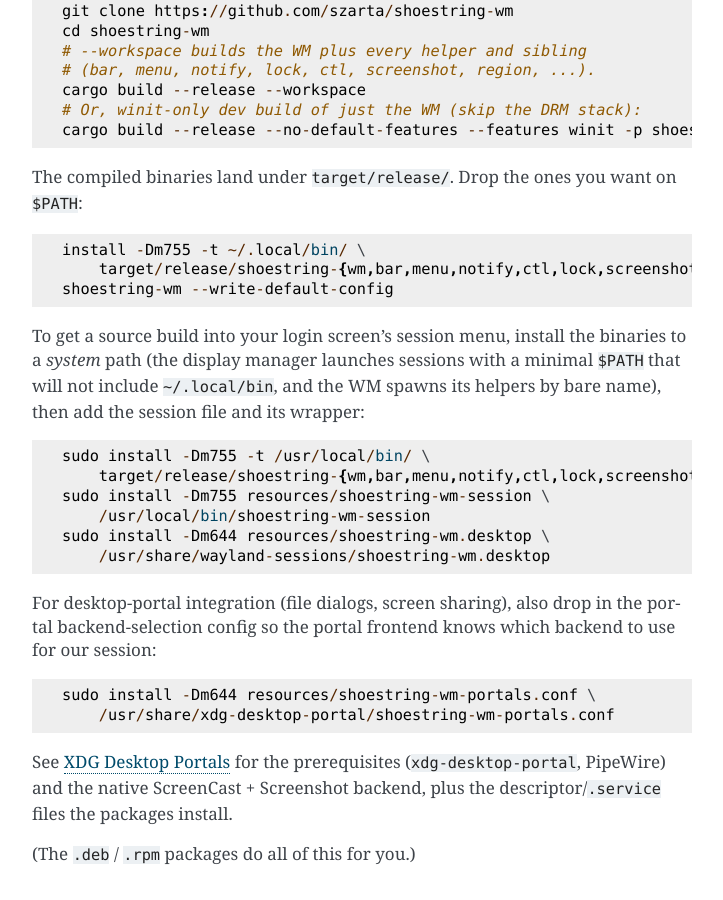
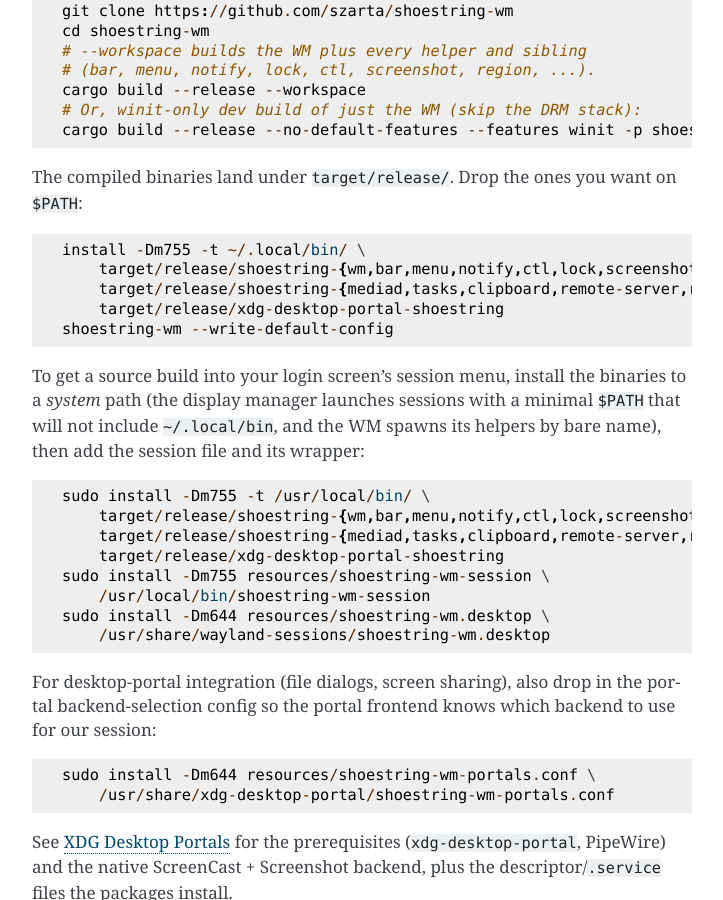
Before and after one commit to szarta/shoestring-wm, a Sphinx documentation site: the page built from docs/install.rst, in a window 1280 px wide and 900 px high, scrolled down 1743 px. Shown: the whole window, without its empty margins (388-1111 px from the left). Built offline with Sphinx 7.4.7, drawn with Linux system fonts in a browser that asks for light colours.

Commit message:
docs: match the binary lists, backends and Smithay policy to what ships
Binary lists had fallen behind the workspace:
- README's table and install command lacked shoestring-remote-server
  and -client.
- docs/install.rst installed only the original ten binaries.
- inv deploy skipped shoestring-mediad and the portal, which the WM
  autostarts by name from $PATH, so a deploy left them stale; also add
  shoestring-tasks and shoestring-clipboard.
- The .deb and .rpm shipped neither shoestring-clipboard nor the two
  remote binaries. Add them; both release jobs already build the
  workspace.

architecture.md still described two backends and default features
["winit", "tty"]. Add the headless feature, the third backend in §10,
the module tree and the design table.

The guide and CONTRIBUTING.md said Smithay is never forked, while the
pin points at a fork under ADR 0002's exception. State that rule: one
pinned rev, a fork only for a fix that must live in Smithay until
upstream has it, and spec-correct conformance failures still tracked
as known-xfail rather than patched around.

docs/remote.rst and the shoestring-remote crate doc described exact
resolution negotiation, but the server treats Hello's size as advisory
and serves the size the headless WM started with. Describe that, and
mark exact sizing as planned.

Signed-off-by: Brandon Arrendondo <brandon.arrendondo@bissell.com>

```diff
--- a/Cargo.toml
+++ b/Cargo.toml
@@ -201,6 +201,9 @@
     ["target/release/shoestring-menu",       "usr/bin/", "755"],
     ["target/release/shoestring-region",     "usr/bin/", "755"],
     ["target/release/shoestring-mediad",     "usr/bin/", "755"],
+    ["target/release/shoestring-clipboard",  "usr/bin/", "755"],
+    ["target/release/shoestring-remote-server", "usr/bin/", "755"],
+    ["target/release/shoestring-remote-client", "usr/bin/", "755"],
     # Screencast portal backend. The helper goes in libexec (a backend, not a
     # user command). Its *.portal descriptor MUST live in a system data dir:
     # xdg-desktop-portal scans XDG_DATA_DIRS (/usr/share, ...), NOT
@@ -261,6 +264,9 @@
     { source = "target/release/shoestring-menu",       dest = "/usr/bin/shoestring-menu",       mode = "0755" },
     { source = "target/release/shoestring-region",     dest = "/usr/bin/shoestring-region",     mode = "0755" },
     { source = "target/release/shoestring-mediad",     dest = "/usr/bin/shoestring-mediad",     mode = "0755" },
+    { source = "target/release/shoestring-clipboard",  dest = "/usr/bin/shoestring-clipboard",  mode = "0755" },
+    { source = "target/release/shoestring-remote-server", dest = "/usr/bin/shoestring-remote-server", mode = "0755" },
+    { source = "target/release/shoestring-remote-client", dest = "/usr/bin/shoestring-remote-client", mode = "0755" },
     # Screencast portal backend. The *.portal descriptor MUST go in a system
     # data dir (/usr/share/...): xdg-desktop-portal scans XDG_DATA_DIRS, not
     # XDG_DATA_HOME, so a per-user copy is never found. See the deb block.
--- a/docs/install.rst
+++ b/docs/install.rst
@@ -90,7 +90,9 @@
 ::
 
     install -Dm755 -t ~/.local/bin/ \
-        target/release/shoestring-{wm,bar,menu,notify,ctl,lock,screenshot,region,kill,confirm}
+        target/release/shoestring-{wm,bar,menu,notify,ctl,lock,screenshot,region,kill,confirm} \
+        target/release/shoestring-{mediad,tasks,clipboard,remote-server,remote-client} \
+        target/release/xdg-desktop-portal-shoestring
     shoestring-wm --write-default-config
 
 To get a source build into your login screen's session menu, install the
@@ -99,7 +101,9 @@
 its helpers by bare name), then add the session file and its wrapper::
 
     sudo install -Dm755 -t /usr/local/bin/ \
-        target/release/shoestring-{wm,bar,menu,notify,ctl,lock,screenshot,region,kill,confirm}
+        target/release/shoestring-{wm,bar,menu,notify,ctl,lock,screenshot,region,kill,confirm} \
+        target/release/shoestring-{mediad,tasks,clipboard,remote-server,remote-client} \
+        target/release/xdg-desktop-portal-shoestring
     sudo install -Dm755 resources/shoestring-wm-session \
         /usr/local/bin/shoestring-wm-session
     sudo install -Dm644 resources/shoestring-wm.desktop \
--- a/tasks.py
+++ b/tasks.py
@@ -143,6 +143,12 @@
     "shoestring-confirm",
     "shoestring-remote-server",
     "shoestring-remote-client",
+    # The WM autostarts these two by bare name from $PATH, so a deploy that
+    # skipped them would leave the session running stale builds.
+    "shoestring-mediad",
+    "xdg-desktop-portal-shoestring",
+    "shoestring-tasks",
+    "shoestring-clipboard",
 ]
 
 # Where the live session looks for the binaries. The display manager would use
```
Also changed, not shown: CONTRIBUTING.md (+3 -2 lines), README.md (+4 -2 lines), docs/architecture.md (+25 -14 lines), docs/remote.rst (+10 -6 lines), 1 other file.
